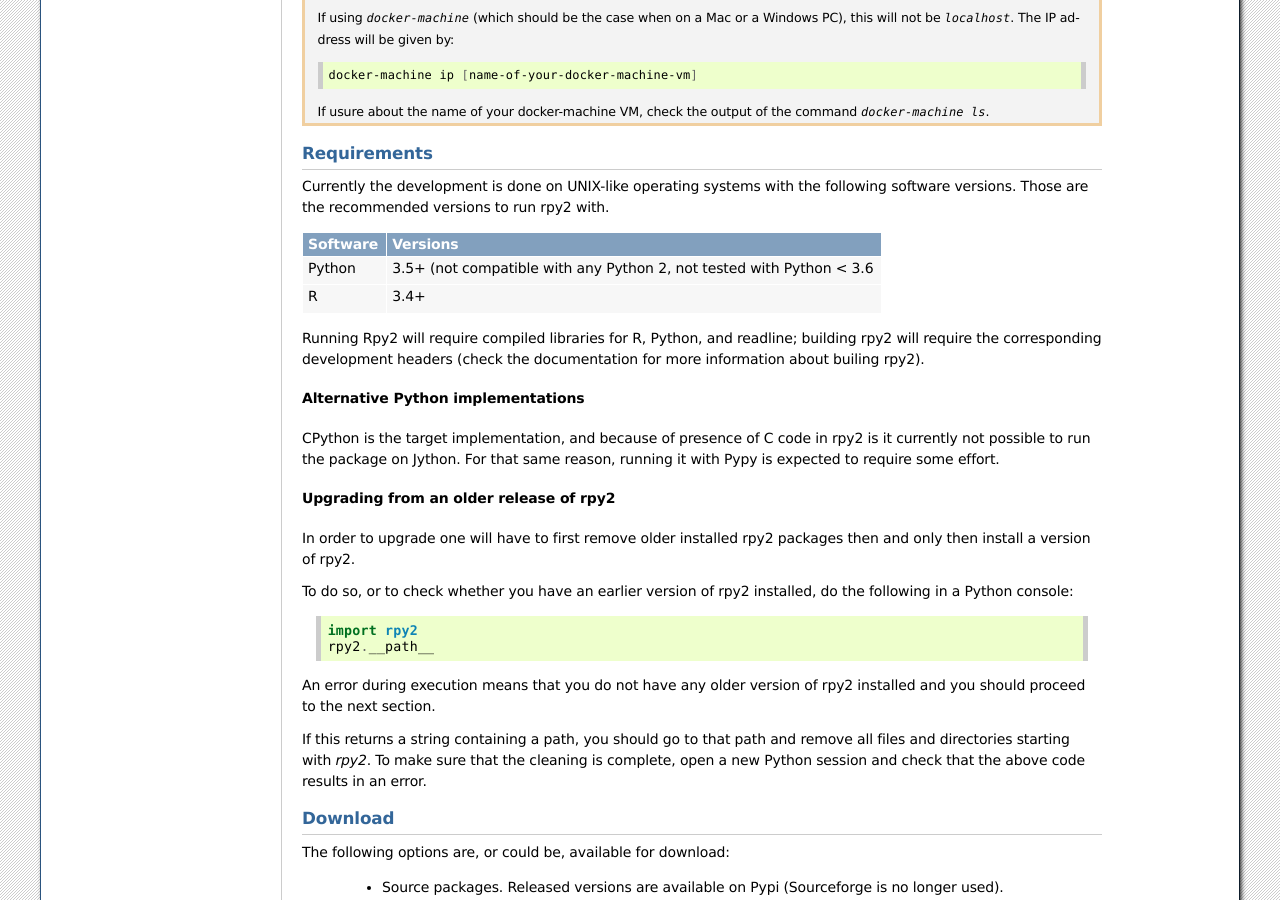
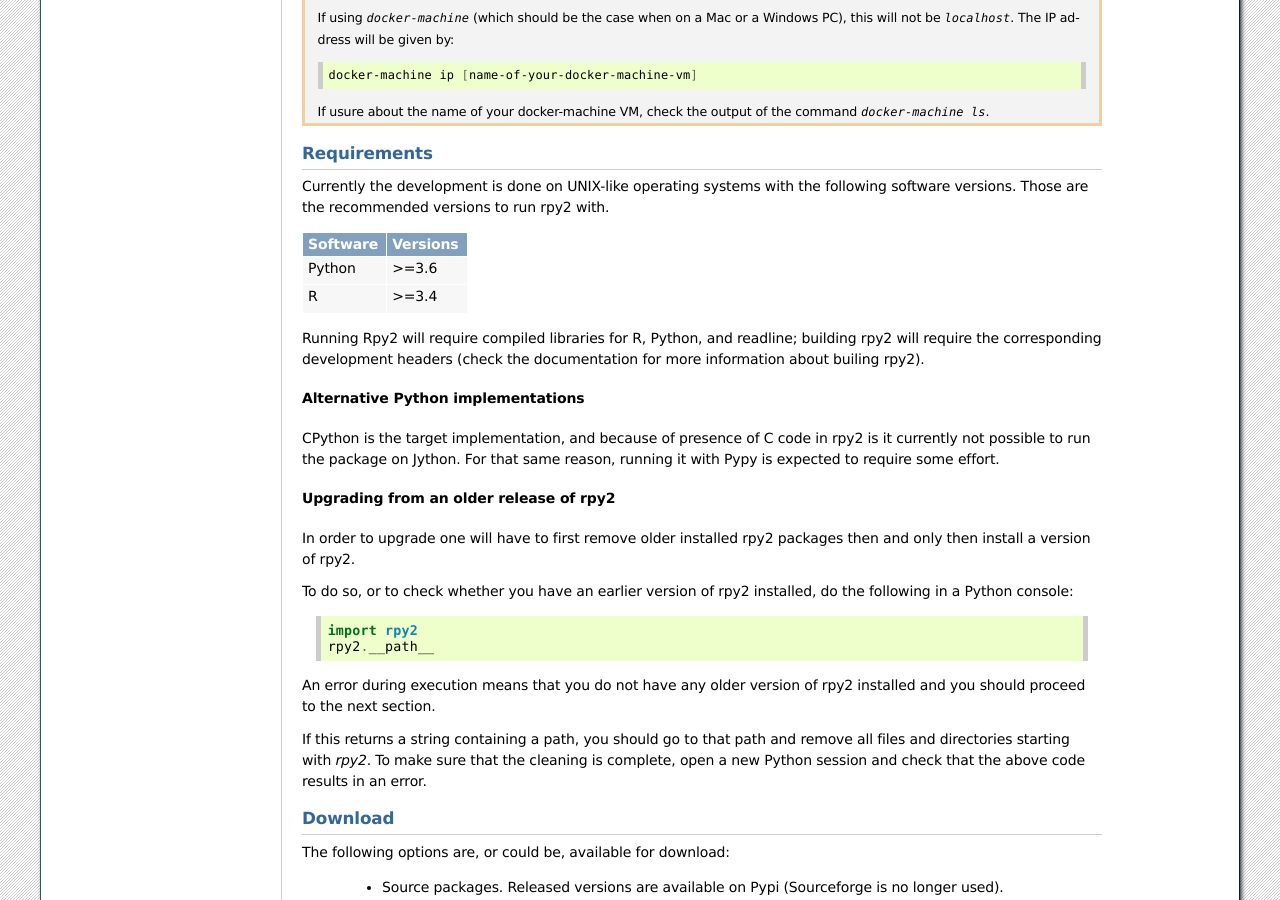
Before and after one commit to rpy2/rpy2, a Sphinx documentation site: the page built from doc/overview.rst, in a window 1280 px wide and 900 px high, scrolled down 1183 px. Built offline with Sphinx 7.4.7, drawn with Linux system fonts in a browser that asks for light colours.

Commit message:
The was still listing rpy2 working with Python 3.5+ (realized through issue 589).
--HG--
branch : version_3.2.x

```diff
--- a/doc/overview.rst
+++ b/doc/overview.rst
@@ -127,8 +127,8 @@ versions to run rpy2 with.
 ======== =====================================================================
 Software Versions
 ======== =====================================================================
- Python   3.5+ (not compatible with any Python 2, not tested with Python < 3.6
- R        3.4+
+ Python   >=3.6
+ R        >=3.4
 ======== =====================================================================
 
 Running Rpy2 will require compiled libraries for R, Python, and readline;
```
